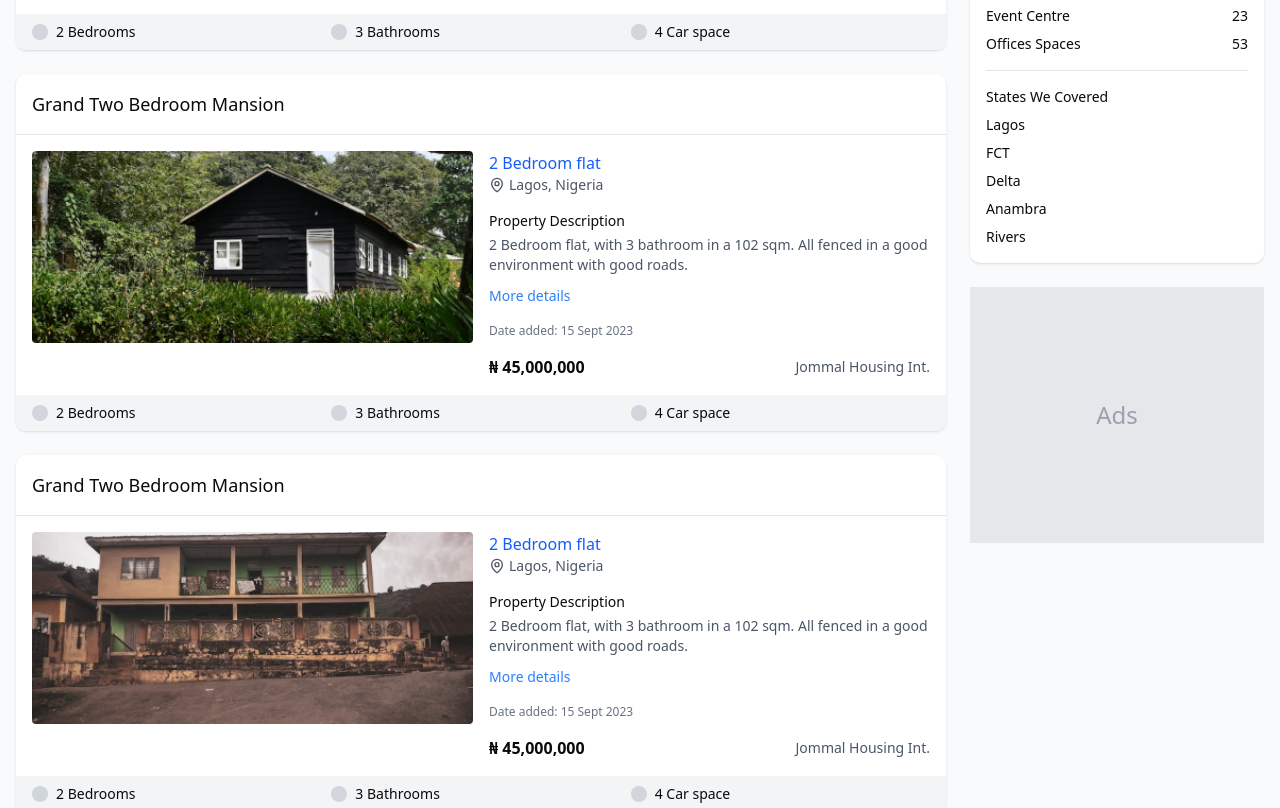
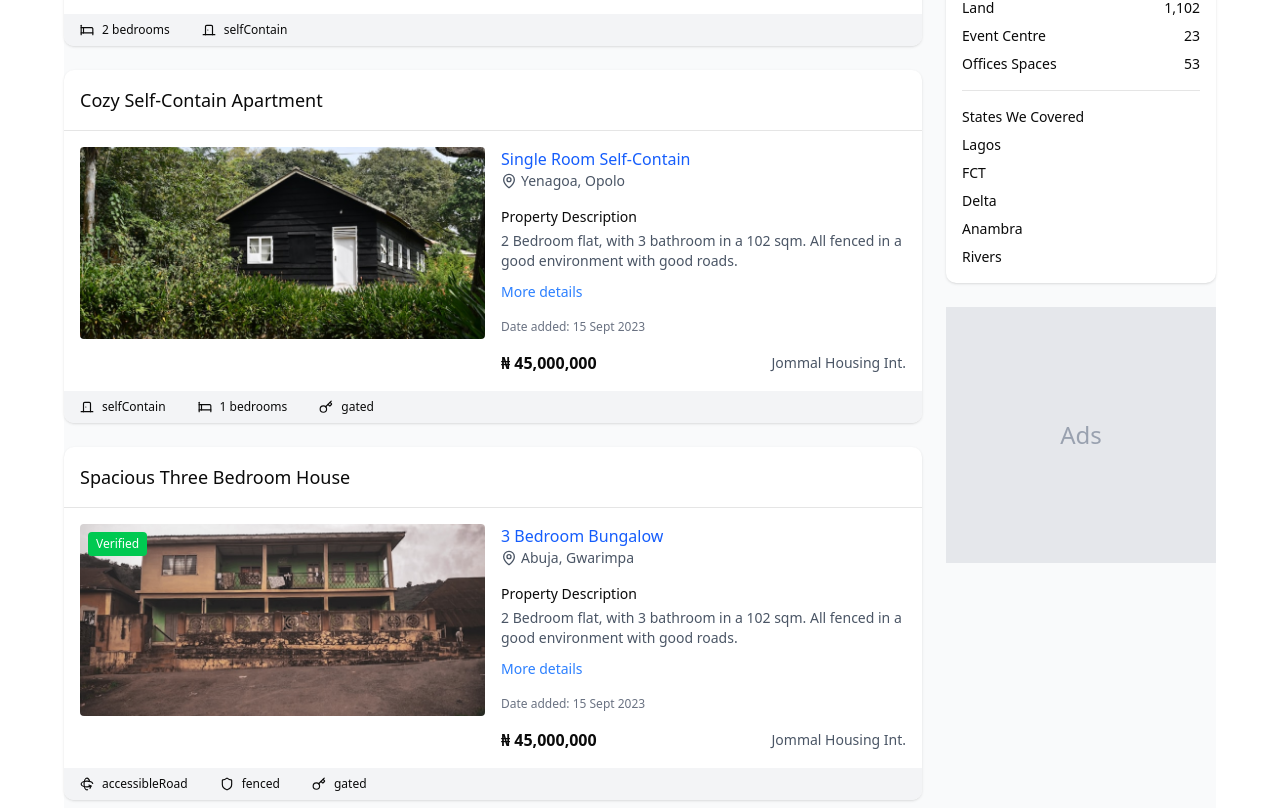
Before and after one commit to ebimopondei/homify, a Next.js app: page /buy in a window 1280 px wide. Shown: the part 672-1480 px from the top of the page. Built offline with nearby package versions, Linux system fonts and the light colour scheme.

Commit message:
show property dynamically

```diff
--- a/app/buy/page.tsx
+++ b/app/buy/page.tsx
@@ -1,12 +1,14 @@
 import Image from "next/image"
-import { ChevronDown, ChevronLeft, ChevronRight, MapPin, Search } from "lucide-react"
+import { Bed, ChevronDown, ChevronLeft, ChevronRight, DoorClosed, Info, Key, MapPin, Rotate3D, Search, Shield, Sun, Users } from "lucide-react"
 import { Button } from "@/components/ui/button"
 import { Input } from "@/components/ui/input"
 import { Select, SelectContent, SelectItem, SelectTrigger, SelectValue } from "@/components/ui/select"
+import { JSX } from "react"
 
 export default function HomePage() {
+
   return (
-    <div className="flex flex-col min-h-screen">
+    <div className="flex flex-col min-h-screen px-6 md:px-16">
 
 
       {/* Main Banner */}
@@ -18,7 +20,7 @@ export default function HomePage() {
 
       {/* Filter Section */}
       <div className="bg-white py-4 border-b">
-        <div className="container mx-auto px-4">
+        <div className="container mx-auto">
           <div className="flex items-center gap-2 mb-4">
             <div className="w-6 h-6 flex items-center justify-center bg-blue-100 rounded-full">
               <span className="text-blue-500 text-sm">🔍</span>
@@ -151,18 +153,11 @@ export default function HomePage() {
 
       {/* Main Content */}
       <div className="flex-1 bg-gray-50 py-6">
-        <div className="container mx-auto px-4">
+        <div className="container mx-auto">
           <div className="grid grid-cols-1 lg:grid-cols-4 gap-6">
             {/* Property Listings */}
             <div className="lg:col-span-3 space-y-6">
-              <PropertyCard verified={true} image="/images/property1.png" />
-              <PropertyCard verified={false} image="/images/property2.png" />
-              <PropertyCard verified={false} image="/images/property3.png" />
-              <div className="bg-gray-200 h-32 flex items-center justify-center text-gray-400 text-2xl font-light">
-                Ads
-              </div>
-              <PropertyCard verified={false} image="/images/property4.png" />
-              <PropertyCard verified={true} image="/images/property5.png" />
+              {properties.map( (props, i) => <PropertyCard key={i} {...props} />)}
 
               {/* Pagination */}
               <div className="flex justify-center items-center space-x-2 py-4">
@@ -340,10 +335,117 @@ export default function HomePage() {
   )
 }
 
-function PropertyCard({ verified = false, image = "/placeholder.svg" }) {
+interface propertiesType {
+    title: string;
+    image: string;
+    verified: boolean;
+    subtitle: string;
+    location: string;
+    description: string;
+    cost: string;
+    company: string;
+    createdAt: string;
+    specs: {
+        bedrooms?: number;
+        selfContain?: boolean;
+        light?: boolean;
+        accessibleRoad?: boolean,
+        maxRoommates?: number | null,
+        fenced?: boolean,
+        gated?: boolean,
+        moreInfo?: string,
+    };
+}
+
+interface specIcons {
+    bedrooms: JSX.Element;
+    selfContain: JSX.Element;
+    light: JSX.Element;
+    accessibleRoad: JSX.Element;
+    maxRoommates: JSX.Element;
+    fenced: JSX.Element;
+    gated: JSX.Element;
+    moreInfo: JSX.Element;
+}
+
+const specIcons = {
+  bedrooms: Bed,
+  selfContain: DoorClosed, // You might need a more specific icon
+  light: Sun,
+  accessibleRoad: Rotate3D,
+  maxRoommates: Users,
+  fenced: Shield,
+  gated: Key,
+  moreInfo: Info,
+};
+
+const properties: propertiesType[] = [
+  {
+    title: 'Grand Two Bedroom Mansion',
+    verified: true,
+    subtitle: '2 Bedroom flat',
+    image: '/images/property1.png',
+    location: 'Lagos, Ikeja',
+    description: '2 Bedroom flat, with 3 bathroom in a 102 sqm. All fenced in a good environment with good roads.',
+    cost: '45,000,000',
+    company: "Jonnuel Housing Int'l",
+    createdAt: '13 Sept, 2022',
+    specs: {
+      bedrooms: 2,
+      selfContain: false,
+      // light: true,
+      // accessibleRoad: true,
+      // maxRoommates: null, // or a number if applicable
+      // fenced: true,
+      // gated: true,
+    },
+  },
+  {
+    title: 'Cozy Self-Contain Apartment',
+    verified: false,
+    subtitle: 'Single Room Self-Contain',
+    image: '/images/property2.png',
+    location: 'Yenagoa, Opolo',
+    description: 'A comfortable self-contain with steady light and a tarred road.',
+    cost: '15,000,000',
+    company: 'Bayelsa Rentals',
+    createdAt: '28 Oct, 2023',
+    specs: {
+      selfContain: true,
+      bedrooms: 1, // Could be 1 for a self-contain
+      // light: true,
+      // accessibleRoad: true,
+      // maxRoommates: 1,
+      // fenced: false,
+      gated: false,
+    },
+  },
+  {
+    title: 'Spacious Three Bedroom House',
+    verified: true,
+    subtitle: '3 Bedroom Bungalow',
+    image: '/images/property3.png',
+    location: 'Abuja, Gwarimpa',
+    description: 'A large 3 bedroom bungalow in a gated estate.',
+    cost: '80,000,000',
+    company: 'Prime Properties Ltd.',
+    createdAt: '5 Jan, 2024',
+    specs: {
+      // bedrooms: 3,
+      // selfContain: false,
+      // light: true,
+      accessibleRoad: true,
+      maxRoommates: null,
+      fenced: true,
+      gated: true,
+    },
+  },
+];
+
+function PropertyCard({ verified = false, image = "/placeholder.svg", ...props }:propertiesType) {
   return (
     <div className="bg-white rounded-lg shadow-sm overflow-hidden">
-      <h3 className="text-lg font-medium p-4 border-b">Grand Two Bedroom Mansion</h3>
+      <h3 className="text-lg font-medium p-4 border-b">{props.title}</h3>
       <div className="grid md:grid-cols-2 gap-4 p-4">
         <div className="relative">
           {verified && (
@@ -358,9 +460,9 @@ function PropertyCard({ verified = false, image = "/placeholder.svg" }) {
           />
         </div>
         <div>
-          <h4 className="text-blue-600 font-medium">2 Bedroom flat</h4>
+          <h4 className="text-blue-600 font-medium">{props.subtitle}</h4>
           <div className="flex items-center text-sm text-gray-600 mb-2">
-            <MapPin className="h-4 w-4 mr-1" /> Lagos, Nigeria
+            <MapPin className="h-4 w-4 mr-1" /> {props.location}
           </div>
 
           <h5 className="font-medium text-sm mt-4 mb-1">Property Description</h5>
@@ -381,8 +483,28 @@ function PropertyCard({ verified = false, image = "/placeholder.svg" }) {
           </div>
         </div>
       </div>
-      <div className="bg-gray-100 px-4 py-2 grid grid-cols-3 text-sm">
-        <div className="flex items-center">
+      <div className="bg-gray-100 px-4 py-2 flex items-center gap-8 text-sm">
+        {Object.keys(props.specs).map((key) => {
+          const value = props.specs[key as keyof typeof props.specs];
+          const Icon = specIcons[key as keyof typeof props.specs];
+
+          // Decide how to display based on the value type
+          let displayValue = value;
+          if (typeof value === 'boolean') {
+            displayValue = value ? '' : '';
+          } else if (value === null) {
+            return null; // Don't display if not applicable
+          }
+
+          return (
+            <div key={key} className="spec-item flex gap-2 items-center">
+              {Icon && <Icon size={14} />}
+              <span className="text-xs">{displayValue} {key}</span>
+            </div>
+          );
+        })}
+
+        {/* <div className="flex items-center">
           <span className="w-4 h-4 bg-gray-300 rounded-full mr-2"></span>2 Bedrooms
         </div>
         <div className="flex items-center">
@@ -390,7 +512,7 @@ function PropertyCard({ verified = false, image = "/placeholder.svg" }) {
         </div>
         <div className="flex items-center">
           <span className="w-4 h-4 bg-gray-300 rounded-full mr-2"></span>4 Car space
-        </div>
+        </div> */}
       </div>
     </div>
   )
--- a/package.json
+++ b/package.json
@@ -30,7 +30,8 @@
     "reflect-metadata": "^0.2.2",
     "sequelize": "^6.37.7",
     "sequelize-typescript": "^2.1.6",
-    "tailwind-merge": "^3.3.0"
+    "tailwind-merge": "^3.3.0",
+    "zustand": "^5.0.4"
   },
   "devDependencies": {
     "@eslint/eslintrc": "^3",
```
Also changed, not shown: public/images/property1.png (renamed from public/images/propery1.png), 1 other file (tests, documents, lock files or other folders).
